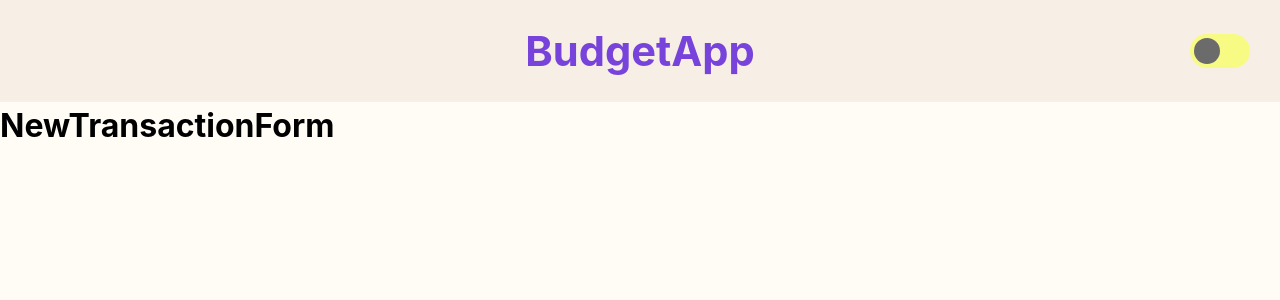
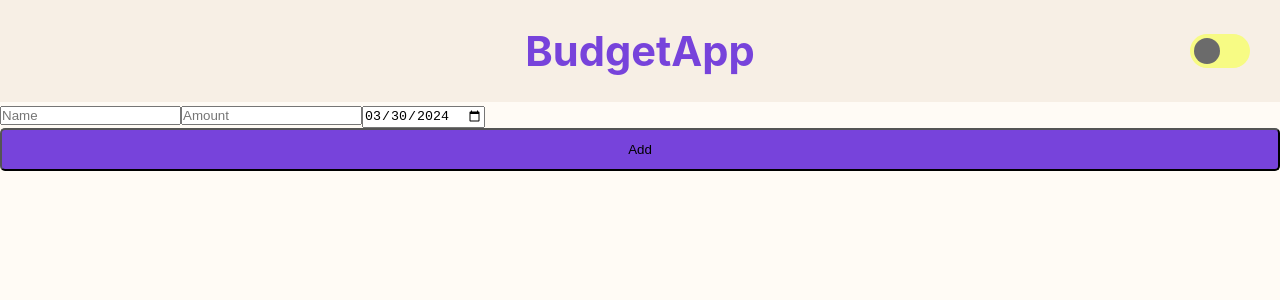
Before and after one commit to Pafestivo/BudgetApp, a React (Vite) app in the folder frontend/: page /transactions/new in a window 1280 px wide. Shown: the top 300 px of the page. Built offline with nearby package versions, Linux system fonts and the light colour scheme; no server answers.

Commit message:
development: Add new transaction form

```diff
--- a/frontend/package.json
+++ b/frontend/package.json
@@ -16,6 +16,7 @@
     "npm": "^10.5.0",
     "react": "^18.2.0",
     "react-dom": "^18.2.0",
+    "react-hook-form": "^7.51.2",
     "react-redux": "^9.1.0",
     "react-router-dom": "^6.22.3",
     "redux": "^5.0.1"
--- /dev/null
+++ b/frontend/src/components/NewTransactionForm.jsx
@@ -0,0 +1,64 @@
+import { useForm } from 'react-hook-form';
+import { postData } from '../utils/serverRequests/serverRequests';
+import { useNavigate } from "react-router-dom";
+
+const NewTransactionForm = () => {
+  const {
+    register,
+    handleSubmit,
+    setError,
+    formState: { errors, isSubmitting }
+  } = useForm();
+  const navigate = useNavigate();
+
+  const onSubmit = async (data) => {
+    try {
+      const response = await postData("/transactions", data);
+      if (response.success) navigate(`/transactions/${response.data.id}`);
+    } catch (error) {
+      setError("root", {
+        message: error.message
+      })
+    }
+  }
+
+  return (
+    <form onSubmit={handleSubmit(onSubmit)}>
+      <input {...register("name", {
+        required: "Name is required",
+        maxLength: {
+          value: 15,
+          message: "Name must be less than 20 characters"
+        },
+        pattern: {
+          value: /^[A-Za-z]+$/i,
+          message: "Name must contain only letters"
+        }
+      })} type="text" placeholder='Name' />
+      {errors.name && <div className="formError">{errors.name.message}</div>}
+
+      <input {...register("amount", {
+        required: "Amount is required",
+        min: {
+          value: -1000000,
+          message: "Amount must be greater than -1000000"
+        },
+        max: {
+          value: 1000000,
+          message: "Amount must be less than 1000000"
+        }
+      })} type="number" placeholder='Amount' />
+      {errors.amount && <div className="formError">{errors.amount.message}</div>}
+
+      <input {...register("date", {
+        required: "Date is required"
+      })} type="date" defaultValue={new Date().toISOString().split('T')[0]} />
+      {errors.date && <div className="formError">{errors.date.message}</div>}
+
+      <button disabled={isSubmitting} className="btn" type="submit">{isSubmitting ? "Adding..." : "Add"}</button>
+      {errors.root && <div className="formError">{errors.root.message}</div>}
+    </form>
+  )
+}
+
+export default NewTransactionForm;
--- a/frontend/src/main.jsx
+++ b/frontend/src/main.jsx
@@ -9,7 +9,7 @@ import TransactionsPage from './pages/Transactions';
 import SingleTransactionPage from './pages/SingleTransactionPage';
 import './styles/globals.css';
 import Layout from './layout.jsx';
-import NewTransactionForm from './pages/NewTransactionForm.jsx';
+import NewTransactionFormPage from './pages/NewTransactionFormPage.jsx';
 import EditTransactionForm from './pages/EditTransactionForm.jsx';
 
 const router = createBrowserRouter([
@@ -24,7 +24,7 @@ const router = createBrowserRouter([
   },
   {
     path: '/transactions/new',
-    element: <NewTransactionForm />,
+    element: <NewTransactionFormPage />,
   },
   {
     path: '/transactions/:transactionId',
--- a/frontend/src/pages/NewTransactionForm.jsx
+++ b/frontend/src/pages/NewTransactionFormPage.jsx
@@ -1,12 +1,14 @@
-const NewTransactionForm = () => {
+import NewTransactionForm from "../components/NewTransactionForm";
+
+const NewTransactionFormPage = () => {
 
   // use react-hook-form for the form
   // make sure to increment/decrement the totalIncome/totalExpenses in redux
   // also make sure to add the transaction in fetchedTransactionsSlice
 
   return (
-    <h1>NewTransactionForm</h1>
+    <NewTransactionForm />
   )
 }
 
-export default NewTransactionForm;
+export default NewTransactionFormPage;
--- a/frontend/src/pages/SingleTransactionPage.jsx
+++ b/frontend/src/pages/SingleTransactionPage.jsx
@@ -2,15 +2,36 @@ import { useDispatch, useSelector } from "react-redux";
 import '../styles/singleTransactionPage.css'
 import { formatDate } from "../utils/formatDate";
 import { Link } from "react-router-dom";
-import { deleteData } from "../utils/serverRequests/serverRequests";
+import { deleteData, getData } from "../utils/serverRequests/serverRequests";
 import { useNavigate } from "react-router-dom";
 import { decrementTotalExpenses, decrementTotalIncome } from "../state/budgetOverview/budgetOverviewSlice";
 import { removeTransaction } from "../state/fetchedTransactions/fetchedTransactionsSlice";
+import { setSelectedItem } from "../state/selectedTransaction/selectedTransactionSlice";
+import { useCallback, useEffect } from "react";
+import { useParams } from "react-router-dom";
 
 const SingleTransactionPage = () => {
   const selectedTransaction = useSelector((state) => state.selectedTransaction.selectedTransaction);
   const navigate = useNavigate();
   const dispatch = useDispatch();
+  const { transactionId } = useParams();
+
+  const fetchTransaction = useCallback(async () => {
+    try {
+      const response = await getData(`/transactions/${transactionId}`);
+      if (response.success) {
+        dispatch(setSelectedItem(response.data));
+      }
+    } catch (err) {
+      console.log(err);
+    }
+  }, [dispatch, transactionId]);
+
+  useEffect(() => {
+    if(selectedTransaction === null) {
+      fetchTransaction();
+    }
+  }, [fetchTransaction, selectedTransaction]);
 
   const deleteTransaction = async () => {
     if(window.confirm("Are you sure you want to delete this transaction?") === false) return;
@@ -21,6 +42,7 @@ const SingleTransactionPage = () => {
         if (selectedTransaction.type === "income") dispatch(decrementTotalIncome(selectedTransaction.amount));
         else if (selectedTransaction.type === "expense") dispatch(decrementTotalExpenses(selectedTransaction.amount));
         dispatch(removeTransaction(selectedTransaction.id));
+        dispatch(setSelectedItem(null));
         navigate("/transactions");
       }
     } catch (err) {
@@ -29,6 +51,7 @@ const SingleTransactionPage = () => {
   }
 
   return (
+    selectedTransaction === null ? null : (
       <div className="singleTransactionContainer">
         <h1 className="highlight-text">{selectedTransaction.name}</h1>
         <div className="singleTransactionDetails">
@@ -51,6 +74,8 @@ const SingleTransactionPage = () => {
         </div>
         <Link style={{ width: "90%", marginBottom: "10px" }} to="/transactions" className="btn">Back to transactions</Link>
       </div>
+    )
+
   );
 }
 
```
Also changed, not shown: 1 other file (tests, documents, lock files or other folders). Lines whose indentation alone changed are shown as unchanged.
